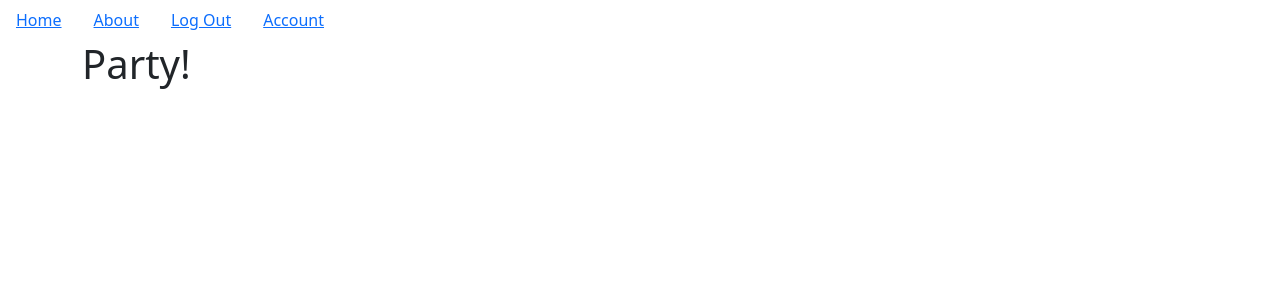
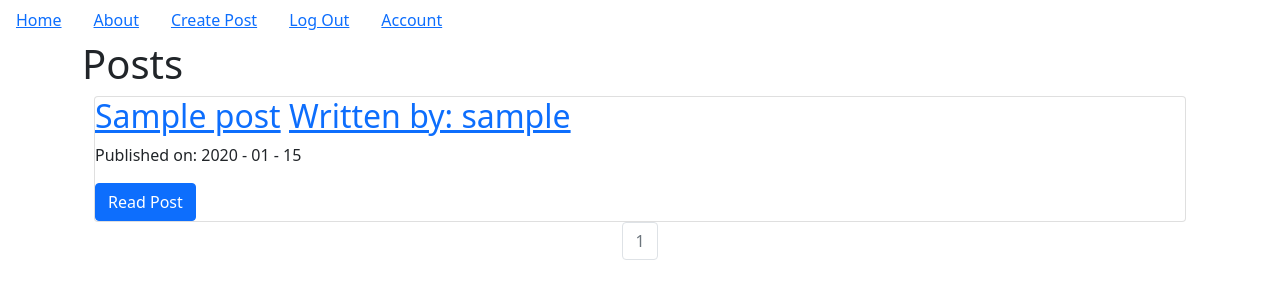
Before and after one commit to Illia-Br/should-i-do-it, a Flask app: page / in a window 1280 px wide. Shown: the top 300 px of the page. Run offline with Flask 2, Linux system fonts and the light colour scheme; a user stored in the database is signed in; tables that the repository leaves empty hold one stand-in row (values such as "Sample post").

Commit message:
finish add post functionality

```diff
--- a/myapp/core/views.py
+++ b/myapp/core/views.py
@@ -1,13 +1,13 @@
-# core/views.py
-
 from flask import render_template, request, Blueprint
+from myapp.models import Posts
 
 core = Blueprint('core', __name__)
 
 @core.route('/')
 def index():
-
-    return render_template('index.html')
+    page = request.args.get('page', 1, type=int)
+    posts = Posts.query.order_by(Posts.date.desc()).paginate(page=page, per_page=5)
+    return render_template('index.html', posts=posts)
 
 @core.route('/info')
 def info():
--- a/myapp/templates/base.html
+++ b/myapp/templates/base.html
@@ -18,6 +18,9 @@
         </li>
 
         {% if current_user.is_authenticated %}
+        <li class="nav-link">
+            <a href="{{url_for('posts.create_post')}}">Create Post</a>
+        </li>
         <li class="nav-link">
             <a href="{{url_for('users.logout')}}">Log Out</a>
         </li>
--- a/myapp/templates/index.html
+++ b/myapp/templates/index.html
@@ -1,7 +1,36 @@
 {% extends "base.html" %}
 {% block content %}
     <div class="jumbotron">
-        <h1>Party!</h1>
+        <h1>Posts</h1>
+    </div>
+    <div class="container">
+        {% for each_post in posts.items %}
+            <div class="card">
+                <div class="car-boy">
+                    <h2>
+                        <a class="card-title" href="{{url_for('posts.post', post_id=each_post.id)}}">{{each_post.title}}</a>
+                        <a href="{{url_for('users.user_posts', username=each_post.author.username)}}">Written by: {{each_post.author.username}}</a>
+                    </h2>
+                    <p>Published on: {{each_post.date.strftime('%Y - %m - %d')}}</p>
+                    <a class="btn btn-primary" href="{{url_for('posts.post', post_id=each_post.id)}}">Read Post</a>
+                </div>
+            </div>
+        {% endfor %}
     </div>
 
+    <nav aria-label="Page Navigation example">
+        <ul class="pagination justify-content-center">
+            {% for page_num in posts.iter_pages(left_edge=1, right_edge=1, left_current=1, right_current=2) %}
+                {% if posts.page == page_num %}
+                <li class="page-item disabled">
+                    <a class="page-link" href="{{url_for('core.index', page=page_num)}}">{{ page_num }}</a>
+                </li>
+                {% else %}
+                <li class="page-item">
+                    <a class="page-link" href="{{url_for('core.index', page=page_num)}}">{{ page_num }}</a>
+                </li>
+                {% endif %}
+            {% endfor %}
+        </ul>
+    </nav>
 {% endblock %}
--- a/myapp/templates/user_posts.html
+++ b/myapp/templates/user_posts.html
@@ -24,8 +24,8 @@
     <nav aria-label="Page Navigation example">
         <ul class="pagination justify-content-center">
 
-            {% for page_num in blog_posts.iter_pages(left_edge=1, right_edge=1, left_current=1, right_current=2) %}
-                {% if blog_posts.page == page_num %}
+            {% for page_num in posts.iter_pages(left_edge=1, right_edge=1, left_current=1, right_current=2) %}
+                {% if posts.page == page_num %}
                 <li class="page-item disabled">
                     <a class="page-link" href="{{url_for('users.user_posts', username=user.username, page=page_num)}}">{{ page_num }}</a>
                 </li>
```
Also changed, not shown: myapp/templates/create_post.html (added, +20 -0 lines), myapp/templates/post.html (added, +16 -0 lines).
